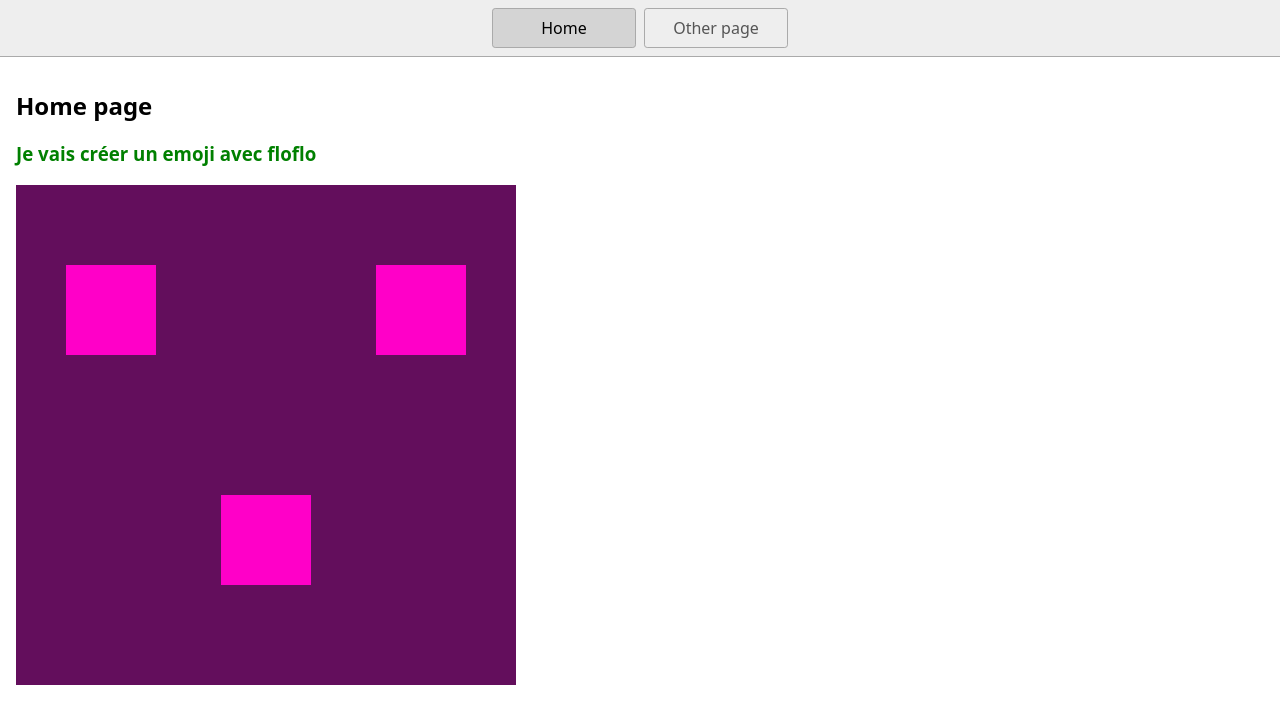
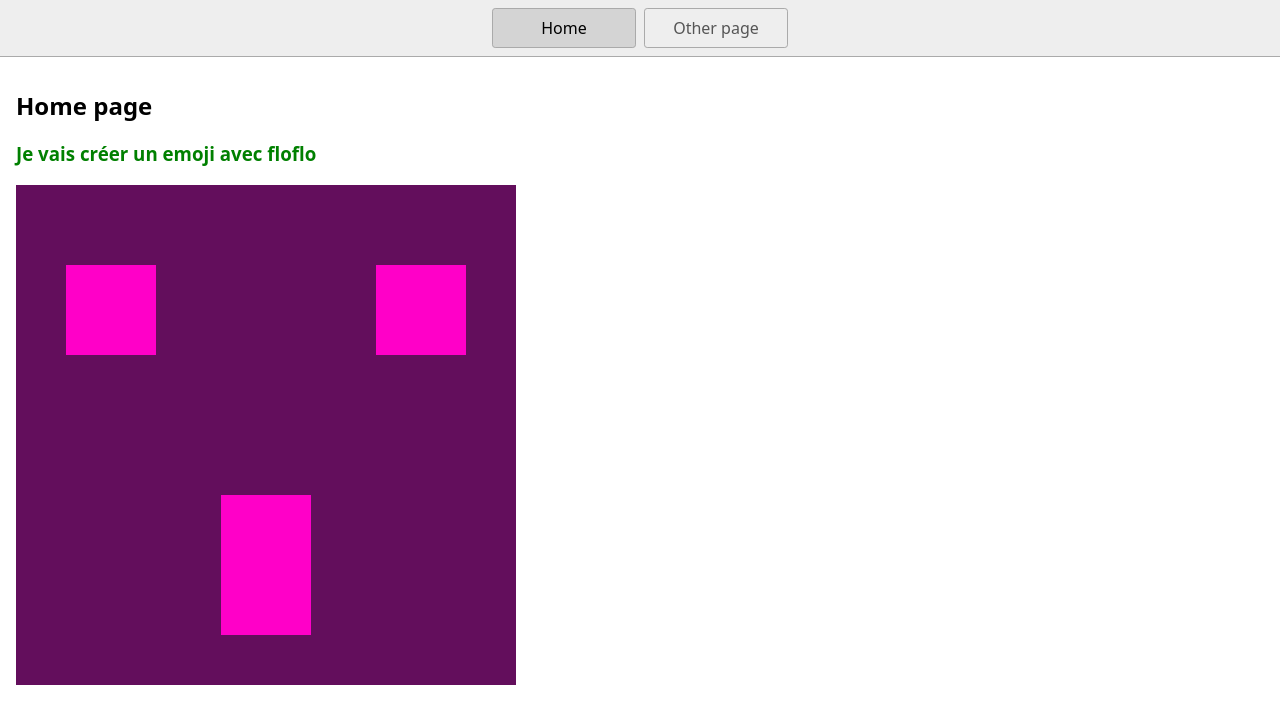
Before and after one commit to axellemlrd/Florian-Academy---Exercice-n-1, a plain HTML site: page index.html in a window 1280 px wide. Drawn offline with Linux system fonts and the light colour scheme.

Commit message:
1 file modified

```diff
--- a/styles.css
+++ b/styles.css
@@ -85,6 +85,6 @@ h1 {
 .mouth {
   margin-right: 0px;
   width: 90px;
-  height: 90px;
+  height: 140px;
   background-color: rgb(255, 0, 200);
 }
```
